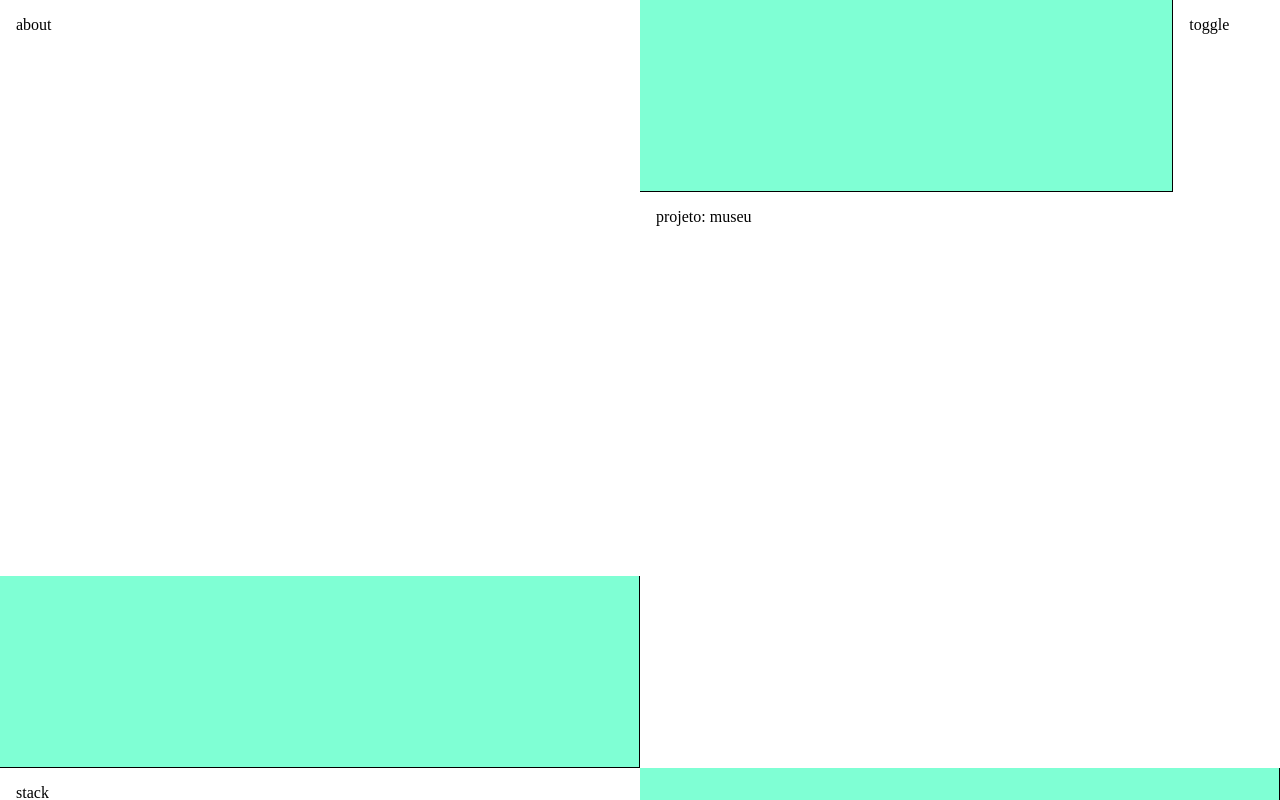
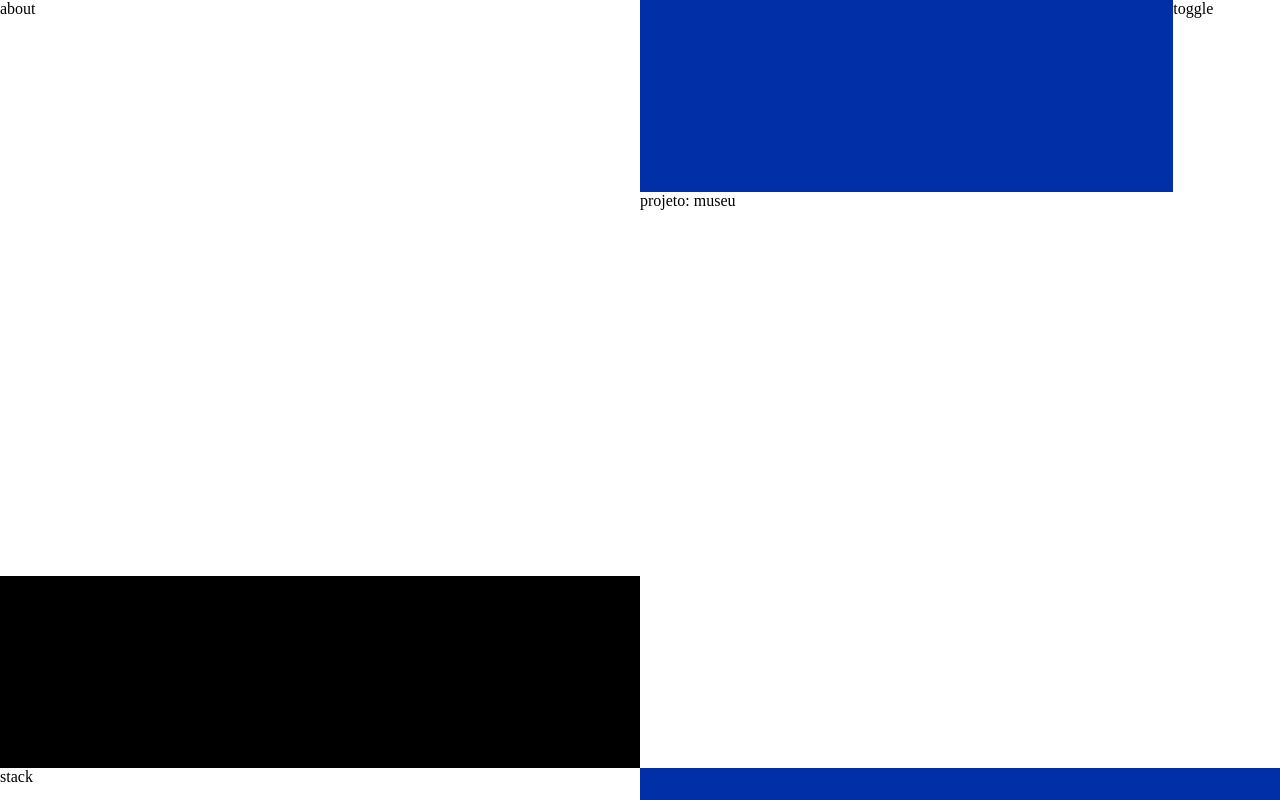
Before and after one commit to caiocastelhano/caiocastelhano-portfolio-v2, a Next.js app: page / in a window 1280 px wide. Built offline with nearby package versions, Linux system fonts and the light colour scheme; no server answers.

Commit message:
layout/16-change-spacer-colour-blue&black

```diff
--- a/src/app/page.tsx
+++ b/src/app/page.tsx
@@ -14,7 +14,7 @@ export default function Home() {
         {homeBlocks.map((block) => (
           <GridItem key={block.id} colSpan={block.colSpan} rowSpan={block.rowSpan}>
             {block.type === "spacer" ? (
-              <SpacerBlock />
+              <SpacerBlock variant={block.variant} />
             ) : (
               <BlockShell interactive={block.type === "project"} density="md">
                 {renderBlockContent(block.type, block.label)}
--- a/src/blocks/SpacerBlock/SpacerBlock.module.css
+++ b/src/blocks/SpacerBlock/SpacerBlock.module.css
@@ -1,5 +1,13 @@
 .spacer {
   height: 100%;
   width: 100%;
-  background-color: aquamarine;
+  pointer-events: none;
 }
+
+.spacerA {
+  background: #002FA7;
+}
+
+.spacerB {
+  background: black;
+}
--- a/src/blocks/SpacerBlock/SpacerBlock.tsx
+++ b/src/blocks/SpacerBlock/SpacerBlock.tsx
@@ -1,5 +1,18 @@
 import styles from "./SpacerBlock.module.css";
 
-export function SpacerBlock() {
-  return <div className={styles.spacer} aria-hidden="true" />;
+type SpacerVariant = "a" | "b" | "c";
+
+type Props = {
+  variant: SpacerVariant;
+};
+
+export function SpacerBlock({ variant }: Props) {
+  const variantClass = styles[`spacer${variant.toUpperCase()}`];
+
+  return (
+    <div
+      className={`${styles.spacer} ${variantClass}`}
+      aria-hidden="true"
+    />
+  );
 }
--- a/src/components/ui/BlockShell/BlockShell.module.css
+++ b/src/components/ui/BlockShell/BlockShell.module.css
@@ -6,7 +6,7 @@
 
 .density_sm { padding: 12px; }
 /* ainda preciso entender porque isso está causando um padding no rodapé */
-.density_md { padding: 16px; }
+.density_md { padding: 0px; }
 .density_lg { padding: 20px; }
 
 .interactive { cursor: pointer; }
--- a/src/components/ui/BlockShell/BlockShell.tsx
+++ b/src/components/ui/BlockShell/BlockShell.tsx
@@ -5,13 +5,8 @@ type BlockShellProps<T extends ElementType> = {
   as?: T;
   children: ReactNode;
 
-  /**
-   * Quando true, aplica estilos de hover/focus mais fortes.
-   * Use para blocos clicáveis (ex: projeto, links).
-   */
   interactive?: boolean;
 
-  /** Controle simples de padding por densidade */
   density?: "sm" | "md" | "lg";
 
   className?: string;
--- a/src/components/ui/Grid/Grid.module.css
+++ b/src/components/ui/Grid/Grid.module.css
@@ -13,9 +13,9 @@
 
 .grid {
   position: fixed;
-  inset: 0;              /* top:0 right:0 bottom:0 left:0 */
-  overflow: auto;        /* scroll vertical aqui dentro */
-  overflow-x: hidden;    /* sem scroll horizontal */
+  inset: 0;
+  overflow: auto;
+  overflow-x: hidden;
 
   display: grid;
   gap: 0;
--- a/src/components/ui/Grid/GridItem.tsx
+++ b/src/components/ui/Grid/GridItem.tsx
@@ -14,10 +14,6 @@ export function GridItem({ colSpan, rowSpan, children }: GridItemProps) {
         minHeight: 0,
         gridColumn: `span ${colSpan}`,
         gridRow: `span ${rowSpan}`,
-
-        // ✅ Linhas únicas do tabuleiro (sem duplicar)
-        borderRight: "1px solid currentColor",
-        borderBottom: "1px solid currentColor",
       }}
     >
       {children}
--- a/src/data/blocks/homeBlocks.ts
+++ b/src/data/blocks/homeBlocks.ts
@@ -4,51 +4,51 @@ export const homeBlocks: HomeBlock[] = [
 
   { id: "about", type: "about", colSpan: 6, rowSpan: 3, label: "about" },
 
-  { id: "sp-top-right-gap", type: "spacer", colSpan: 5, rowSpan: 1 },
+  { id: "sp-top-right-gap", type: "spacer", colSpan: 5, rowSpan: 1, variant: "a" },
 
   { id: "toggle", type: "toggle", colSpan: 1, rowSpan: 1, label: "toggle" },
 
   { id: "museu", type: "project", colSpan: 6, rowSpan: 3, label: "projeto: museu", projectSlug: "museu" },
 
-  { id: "sp-left-empty-row", type: "spacer", colSpan: 6, rowSpan: 1 },
+  { id: "sp-left-empty-row", type: "spacer", colSpan: 6, rowSpan: 1, variant: "b" },
 
   { id: "stack", type: "stack", colSpan: 6, rowSpan: 1, label: "stack" },
 
-  { id: "sp-stack-right", type: "spacer", colSpan: 6, rowSpan: 1 },
+  { id: "sp-stack-right", type: "spacer", colSpan: 6, rowSpan: 1, variant: "a" },
 
-  { id: "sp-gisele-left", type: "spacer", colSpan: 1, rowSpan: 2 },
+  { id: "sp-gisele-left", type: "spacer", colSpan: 1, rowSpan: 2, variant: "a" },
 
   { id: "gisele", type: "project", colSpan: 4, rowSpan: 2, label: "projeto: gisele", projectSlug: "gisele" },
 
-  { id: "sp-between-gisele-renata", type: "spacer", colSpan: 1, rowSpan: 2 },
+  { id: "sp-between-gisele-renata", type: "spacer", colSpan: 1, rowSpan: 2, variant: "b" },
 
   { id: "renata", type: "project", colSpan: 4, rowSpan: 2, label: "projeto: renata", projectSlug: "renata" },
 
-  { id: "sp-renata-right", type: "spacer", colSpan: 2, rowSpan: 2 },
+  { id: "sp-renata-right", type: "spacer", colSpan: 2, rowSpan: 2, variant: "b" },
 
   { id: "giggoers", type: "project", colSpan: 3, rowSpan: 1, label: "projeto: giggoers", projectSlug: "giggoers" },
 
-  { id: "sp-before-fabio", type: "spacer", colSpan: 5, rowSpan: 2 },
+  { id: "sp-before-fabio", type: "spacer", colSpan: 5, rowSpan: 2, variant: "a" },
 
   { id: "fabio", type: "project", colSpan: 4, rowSpan: 3, label: "projeto: fabio", projectSlug: "fabio" },
 
-  { id: "sp-under-fabio-left", type: "spacer", colSpan: 8, rowSpan: 1 },
+  { id: "sp-under-fabio-left", type: "spacer", colSpan: 8, rowSpan: 1, variant: "b" },
 
-  { id: "sp-before-portv1", type: "spacer", colSpan: 6, rowSpan: 1 },
+  { id: "sp-before-portv1", type: "spacer", colSpan: 6, rowSpan: 1, variant: "a" },
 
   { id: "portv1", type: "project", colSpan: 3, rowSpan: 2, label: "projeto: port v1", projectSlug: "portfolio-v1" },
 
-  { id: "sp-after-portv1", type: "spacer", colSpan: 3, rowSpan: 2 },
+  { id: "sp-after-portv1", type: "spacer", colSpan: 3, rowSpan: 2, variant: "a" },
 
-  { id: "sp-before-contact", type: "spacer", colSpan: 1, rowSpan: 2 },
+  { id: "sp-before-contact", type: "spacer", colSpan: 1, rowSpan: 2, variant: "b" },
 
   { id: "contact", type: "contact", colSpan: 4, rowSpan: 2, label: "contact" },
 
-  { id: "sp-after-contact-row", type: "spacer", colSpan: 7, rowSpan: 1 },
+  { id: "sp-after-contact-row", type: "spacer", colSpan: 7, rowSpan: 1, variant: "b" },
 
-  { id: "sp-last-row-col1", type: "spacer", colSpan: 1, rowSpan: 1 },
+  { id: "sp-last-row-col1", type: "spacer", colSpan: 1, rowSpan: 1, variant: "b" },
 
-  { id: "sp-before-social", type: "spacer", colSpan: 4, rowSpan: 1 },
+  { id: "sp-before-social", type: "spacer", colSpan: 6, rowSpan: 1, variant: "a" },
 
-  { id: "social", type: "social", colSpan: 3, rowSpan: 1, label: "social" },
+  { id: "social", type: "social", colSpan: 5, rowSpan: 1, label: "social" },
 ];
```
Also changed, not shown: src/data/blocks/types.ts (+49 -6 lines).
